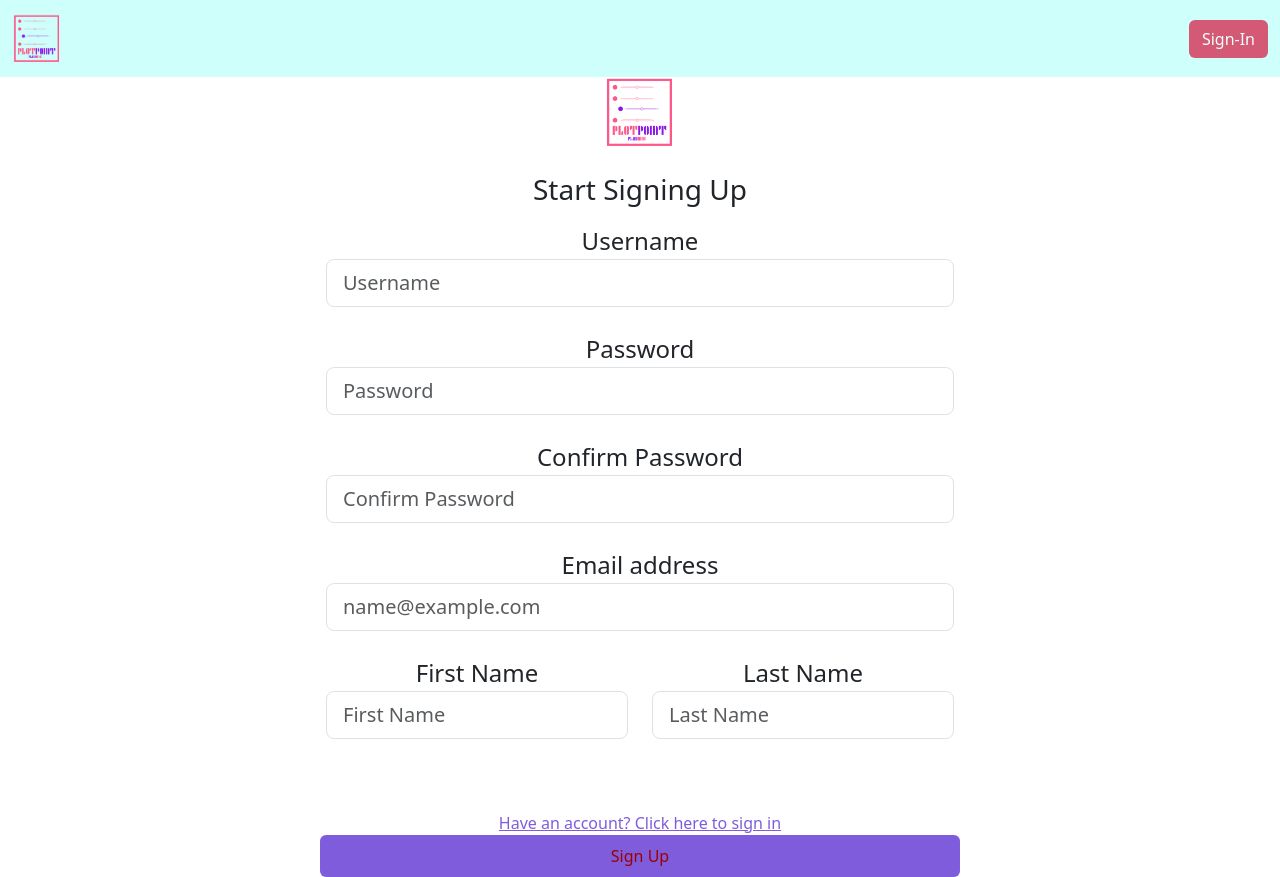
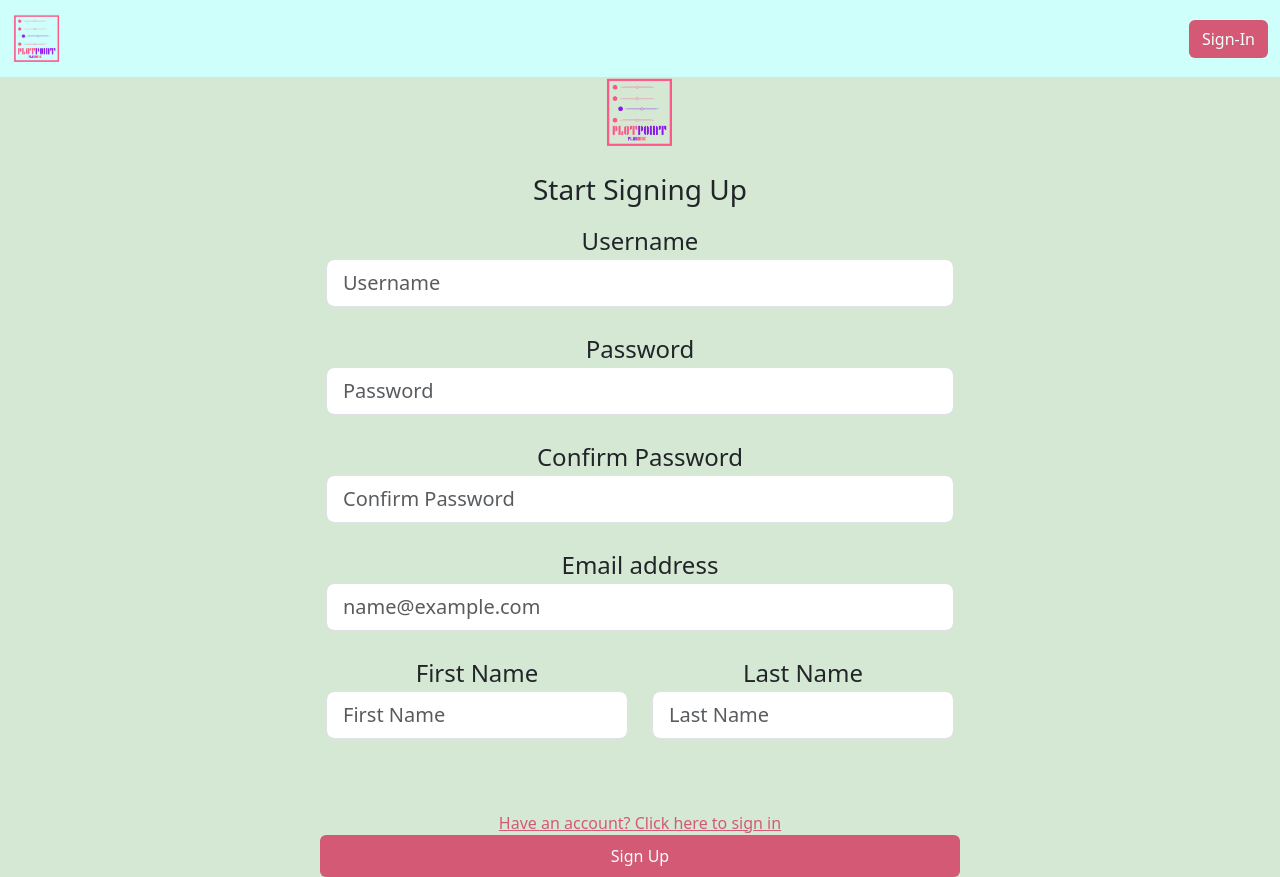
Before and after one commit to Brooklyn-STEAM/10043-Developing-a-Specialized-Tracker-To-Centralize-Assignments-Due-Dates, a Flask app: page /signup in a window 1280 px wide. Run offline with Flask 3, Linux system fonts and the light colour scheme; some libraries are stand-ins or nearby versions.

Commit message:
Adding color to carousel (#20)
* ewe

* fixed

* finally added color to the cerousel

```diff
--- a/static/main.js
+++ b/static/main.js
@@ -77,7 +77,7 @@
 
 
         const dayCard = $("<div>")
-          .addClass("day-card card rounded")
+          .addClass("day-card card rounded btn-cstm-red")
           .html(
             "<p class='fw-bold'>" +
               getDayOfWeek(year, month, day) +
--- a/static/styles.css
+++ b/static/styles.css
@@ -13,8 +13,8 @@
     text-decoration: underline;
     color: #c14141;
 }
-.txt-cstm-prpl{
-    color: #7E5CDC;
+.txt-cstm-red{
+    color: #d45974;
 }
 .btn-cstm-red{
     background-color: #d45974;
@@ -30,6 +30,20 @@
     color: #a91919;
     background-color: #663adf;
 }
+
+.green{
+    background-color: #CEFFFA;
+}
+
+
+
+
+
+
+
+
+
+
 :hover.btn-cstm-meow{
     background-color: #a186e9;
     text-decoration: underline;
@@ -64,3 +78,37 @@
 .assignment { grid-area: assignment; }
 
 .footer { grid-area: footer; }
+
+@media screen and (max-width: 767px) {
+    .font-size-large {
+      font-size: 9vw;
+    }
+    .font-size-mid {
+        font-size: 6vw;
+    }
+    .font-size-small {
+        font-size: 3.7vw;
+    }
+  }
+  @media screen and (max-width: 1023px) and (min-width:768px) {
+    .font-size-large {
+      font-size: 7vw;
+    }
+    .font-size-mid {
+        font-size: 4vw;
+    }
+    .font-size-small {
+        font-size: 2.3vw;
+    }
+  }
+  @media screen and (min-width: 1023px) {
+    .font-size-large {
+      font-size: 6vw;
+    }
+    .font-size-mid {
+        font-size: 4vw;
+    }
+    .font-size-small {
+        font-size: 2vw;
+    }
+  }
--- a/templates/account.html.jinja
+++ b/templates/account.html.jinja
@@ -10,7 +10,7 @@
   <link href="/static/styles.css" rel="stylesheet">
 </head>
 
-<body>
+<body class="bg-cstm-green">
   {% include "components/navbar.html.jinja" %}
   <h2 class="text-center">{{current_user.username}}'s Account Settings</h2>
   {%for acc in account%}
--- a/templates/mainpage.html.jinja
+++ b/templates/mainpage.html.jinja
@@ -20,7 +20,7 @@
 
 </head>
 
-<body class="bg-cstm-red">
+<body class="bg-cstm-green">
   {% include "components/navbar.html.jinja" %}
   <div class="row w-100 mx-auto mb-1 text-center">
     <div class="d-flex justify-content-center">
@@ -29,7 +29,7 @@
         {% for years in year %}
           <option value="{{years}}" selected>{{years}}</option>
 
-        {% endfor %}}}
+        {% endfor %}
 
         </select>
       </div>
--- a/templates/signin.html.jinja
+++ b/templates/signin.html.jinja
@@ -9,7 +9,7 @@
     integrity="sha384-QWTKZyjpPEjISv5WaRU9OFeRpok6YctnYmDr5pNlyT2bRjXh0JMhjY6hW+ALEwIH" crossorigin="anonymous">
   <link href="/static/styles.css" rel="stylesheet">
 </head>
-  <body class="">
+  <body class="bg-cstm-green">
     {% include "components/navbar.html.jinja" %}
 
     <main class="container form-signin w-100 m-auto text-center">
@@ -40,10 +40,10 @@
                 </div>
             </div>
             <br>
-            <button class="btn btn-cstm-prpl w-50 py-2" type="submit">Sign in</button>
+            <button class="btn btn-cstm-red w-50 py-2" type="submit">Sign in</button>
 
         </form>
-        <a class="txt-cstm-prpl" href="/signup">If you don't have an account click here to create one</a>
+        <a class="txt-cstm-red" href="/signup">If you don't have an account click here to create one</a>
     </main>
     <script src="https://cdn.jsdelivr.net/npm/bootstrap@5.3.3/dist/js/bootstrap.bundle.min.js" integrity="sha384-YvpcrYf0tY3lHB60NNkmXc5s9fDVZLESaAA55NDzOxhy9GkcIdslK1eN7N6jIeHz" crossorigin="anonymous"></script>
   </body>
--- a/templates/signup.html.jinja
+++ b/templates/signup.html.jinja
@@ -10,11 +10,11 @@
     <link href="/static/styles.css" rel="stylesheet">
 </head>
 
-<body class="bg-cstm-red">
+<body class="bg-cstm-green">
     {% include "components/navbar.html.jinja" %}
     <main class="form-signin w-100 m-auto text-center">
 
-        <form>
+        <form action="/signup" method="post">
             <img class="mb-4" src="/static/images/bicker.png" alt="" width="72">
                 <h1 class="h3 mb-3 fw-normal">Start Signing Up</h1>
 
@@ -70,9 +70,11 @@
             <div class="row justify-content-center">
             </div>
             <br>
-            <a class="txt-cstm-prpl" href="/signin">Have an account? Click here to sign in</a>
+
+            <a class="txt-cstm-red" href="/signin">Have an account? Click here to sign in</a>
             <br>
-            <button class="btn btn-cstm-prpl w-50 py-2" type="submit">Sign Up</button>
+            <button class="btn btn-cstm-red w-50 py-2" type="submit" href="/signin" >Sign Up</button>
+
         </form>
     </main>
     <script src="/docs/5.3/dist/js/bootstrap.bundle.min.js"
```
Also changed, not shown: templates/homepage.html.jinja (+4 -3 lines), static/images/hammerup.png (added).
